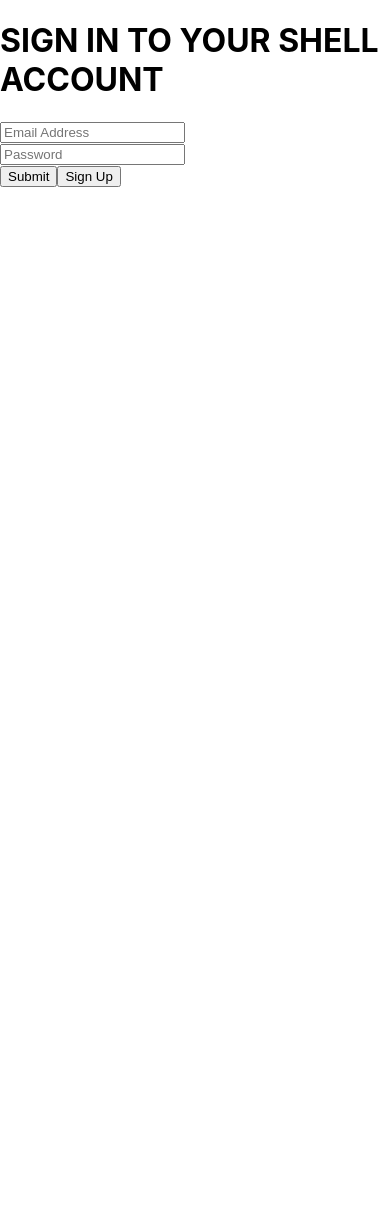
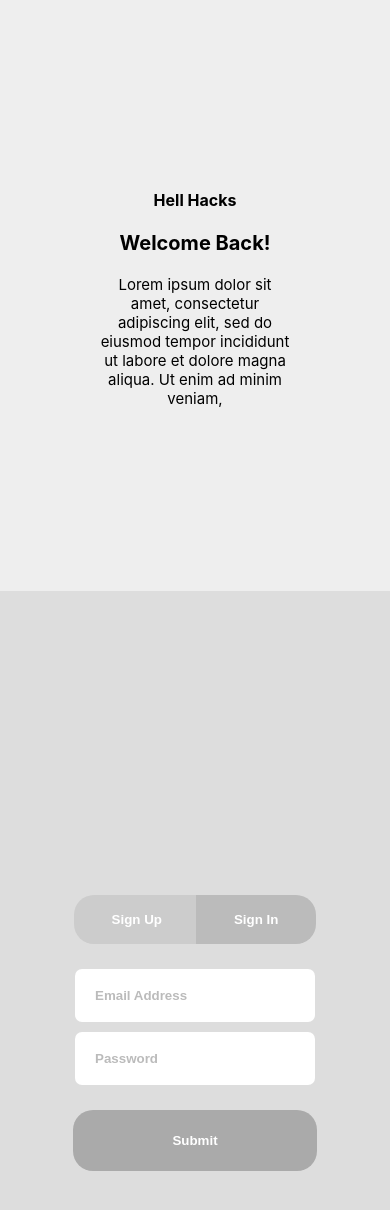
Before and after one commit to weareinit/Shell, a React (Create React App) app in the folder client/: page / in a window 390 px wide. Shown: the top 1210 px of the page. Before the commit the page ends 844 px from the top, so only its background shows below. Built offline with nearby package versions, Linux system fonts and the light colour scheme.

Commit message:
styled login/sign up page with a mobile responsive design

```diff
--- a/client/src/App.js
+++ b/client/src/App.js
@@ -1,5 +1,5 @@
 import React, { Component } from 'react'
-import Registration from './Pages/Registration'
+import Registration from './Pages/Registration/Registration'
 
 class App extends Component {
   render() {
--- a/client/src/Components/LogIn.js
+++ b/client/src/Components/LogIn.js
@@ -5,7 +5,6 @@
 const LogIn = ({ touched, errors, isSubmitting, componentChange }) => {
     return (
         <>
-            <h1>SIGN IN TO YOUR SHELL ACCOUNT</h1>
             <Form>
                 <div>
                     <Field type="email" name="email" placeholder="Email Address" />
@@ -15,9 +14,10 @@
                     <Field type="password" name="password" placeholder="Password" />
                     {touched.password && errors.password && <p>{errors.password}</p>}
                 </div>
-                <div>
+                <div style={{
+                    marginTop: '20px'
+                }}>
                     <button type="submit" disabled={isSubmitting}>Submit</button>
-                    <button type="button" onClick={componentChange}>Sign Up</button>
                 </div>
             </Form>
         </>
--- a/client/src/Components/SignUp.js
+++ b/client/src/Components/SignUp.js
@@ -5,7 +5,6 @@
 const SignUp = ({ touched, errors, isSubmitting, componentChange }) => {
     return (
         <>
-            <h1>SIGN UP FOR A SHELL ACCOUNT</h1>
             <Form>
                 <div>
                     <Field type="text" name="firstName" placeholder="Enter first name" />
@@ -37,9 +36,10 @@
                         <p>{errors.confirmPassword}</p>
                     )}
                 </div>
-                <div>
+                <div style={{
+                    marginTop: '20px'
+                }}>
                     <button type="submit" disabled={isSubmitting}>Submit</button>
-                    <button type="button" onClick={componentChange}>Log In</button>
                 </div>
             </Form>
         </>
--- a/client/src/Pages/Registration.js
+++ /dev/null
@@ -1,33 +0,0 @@
-import React, { Component } from 'react'
-import { LogInForm } from '../Components/LogIn';
-import { SignUpForm } from '../Components/SignUp';
-
-class Registration extends Component {
-
-    constructor(props){
-        super(props)
-        this.switchComponent = this.switchComponent.bind(this)
-        this.state = {
-            showLogIn: true
-        }
-    }
-
-    switchComponent(){
-        this.setState({
-            showLogIn: !this.state.showLogIn
-        })
-    }
-
-    render(){
-        let component = this.state.showLogIn ?
-        <LogInForm componentChange={this.switchComponent}/> :
-        <SignUpForm componentChange={this.switchComponent}/>
-        return(
-            <div>
-                {component}
-            </div>
-        )
-    }
-}
-
-export default Registration
--- /dev/null
+++ b/client/src/Pages/Registration/Registration.js
@@ -0,0 +1,69 @@
+import React, { Component,Fragment} from 'react'
+import { LogInForm } from '../../Components/LogIn';
+import { SignUpForm } from '../../Components/SignUp';
+import './styles.css'
+
+class Registration extends Component {
+
+    constructor(props){
+        super(props)
+        this.switchComponent = this.switchComponent.bind(this)
+        this.state = {
+            showLogIn: true
+        }
+    }
+
+    switchComponent(){
+        this.setState({
+            showLogIn: !this.state.showLogIn
+        })
+    }
+
+    render(){
+        let component = this.state.showLogIn ?
+        <LogInForm componentChange={this.switchComponent}/> :
+        <SignUpForm componentChange={this.switchComponent}/>
+        return(
+            <div id='registration'>
+                <div className='greeting'>
+                    <div className='headline'>
+                        <h4>Hell Hacks</h4>
+                        {
+                            this.state.showLogIn ?
+                            <Fragment>
+                                <h3>Welcome Back!</h3>
+                                <p>Lorem ipsum dolor sit amet, consectetur adipiscing elit, sed do eiusmod tempor incididunt ut labore et dolore magna aliqua. Ut enim ad minim veniam,</p>
+                            </Fragment>
+                            :
+                            <Fragment>
+                                <h3>Hello Friend!</h3>
+                                <p>Lorem ipsum dolor sit amet, consectetur adipiscing elit, sed do eiusmod tempor incididunt ut labore et dolore magna aliqua. Ut enim ad minim veniam,</p>
+                            </Fragment>
+                        }
+                    </div>
+                </div>
+                <div className='forms'>
+                    <div className='form-container'>
+                        <div className='button-container'>
+                            <button
+                                style={{
+                                    backgroundColor: !this.state.showLogIn ? '#bbb' : '#ccc'
+                                }}
+                            onClick={this.switchComponent}>Sign Up</button>
+                            <button
+                                style={{
+                                    backgroundColor: this.state.showLogIn ? '#bbb' : '#ccc'
+                                }}
+
+                            onClick={this.switchComponent}>Sign In</button>
+                        </div>
+                        {component}
+                    </div>
+                </div>
+
+            </div>
+        )
+    }
+}
+
+export default Registration
--- /dev/null
+++ b/client/src/Pages/Registration/styles.css
@@ -0,0 +1,153 @@
+/* Page style */
+
+#registration{
+    display: flex;
+}
+
+#registration .greeting{
+    display: inline-block;
+    width: 40vw;
+    background: rgb(238, 238, 238);
+    height: 100vh;
+    position: relative;
+    margin: 0px;
+}
+
+#registration .greeting .headline{
+    position: absolute;
+    top: 50%;
+    left: 50%;
+    transform: translate(-50%, -50%);
+    text-align: center;
+}
+
+#registration .forms{
+    position: relative;
+    width: 60vw;
+    background: rgb(221, 221, 221);
+    height: 100vh;
+    display: inline-block;
+}
+
+#registration .form-container{
+    position: absolute;
+    top: 50%;
+    left: 50%;
+    transform: translate(-50%, -50%);
+    text-align: center;
+}
+
+#registration .button-container button:nth-child(1){
+    border-top-left-radius: 20px;
+    border-bottom-left-radius: 20px;
+    margin-bottom: 40px;
+}
+
+#registration .button-container button:nth-child(2){
+    border-top-right-radius: 20px;
+    border-bottom-right-radius: 20px;
+}
+
+#registration .button-container button{
+    padding: 20px 40px;
+    border: none;
+    color: #fff;
+    font-weight: 800;
+}
+
+@media(max-width: 800px){
+    #registration{
+        flex-direction: column;
+    }
+    #registration .greeting{
+        width: 100%;
+        background: rgb(238, 238, 238);
+        height: 70vh;
+        margin: 0px;
+        position: relative;
+        flex-shrink: 0;
+    }
+    #registration .greeting h3{
+        font-size: 20px;
+    }
+    #registration .greeting p{
+        font-size: 15px;
+    }
+
+    #registration .forms{
+        width: 100%;
+        flex-shrink: 0;
+        padding-top: 20px;
+        padding-bottom: 20px;
+    }
+
+    #registration .form-container input{
+        width: 200px !important;
+    }
+
+    #registration .button-container button {
+        padding: 17px 38px;
+    }
+
+    #registration .form-container form button{
+        padding: 23px 99px;
+        border: none;
+        color: #fff;
+        font-weight: 800;
+        background: #aaa;
+        border-radius: 20px;
+        margin-top: 0px !important;
+    }
+    #registration .form-container input{
+        margin: 5px !important;
+    }
+    #registration .button-container button:nth-child(1) {
+        margin-bottom: 20px;
+        margin-right: -2px;
+    }
+    #registration .button-container button:nth-child(2) {
+        margin-bottom: 20px;
+        margin-left: -2px;
+    }
+    #registration .form-container input + p{
+        font-weight: 600;
+        font-size: 11px;
+        text-align: left;
+        margin: 5px 0px 0px 13px;
+    }
+}
+
+/* Form styles */
+
+#registration .form-container input{
+    width: 324px;
+    border: none;
+    border-radius: 7px;
+    padding: 19px 20px;
+    font-weight: 800;
+    margin: 10px;
+    margin-bottom: 12px;
+
+}
+
+#registration .form-container input::placeholder{
+    text-align: left;
+    color: #bbb;
+}
+
+#registration .form-container input + p{
+    font-weight: 600;
+    font-size: 13px;
+    text-align: left;
+    margin: -8px 0px 0px 13px;
+}
+
+#registration .form-container form button{
+    padding: 23px 99px;
+    border: none;
+    color: #fff;
+    font-weight: 800;
+    background: #aaa;
+    border-radius: 20px;
+    margin-top: 15px;
+}
```
